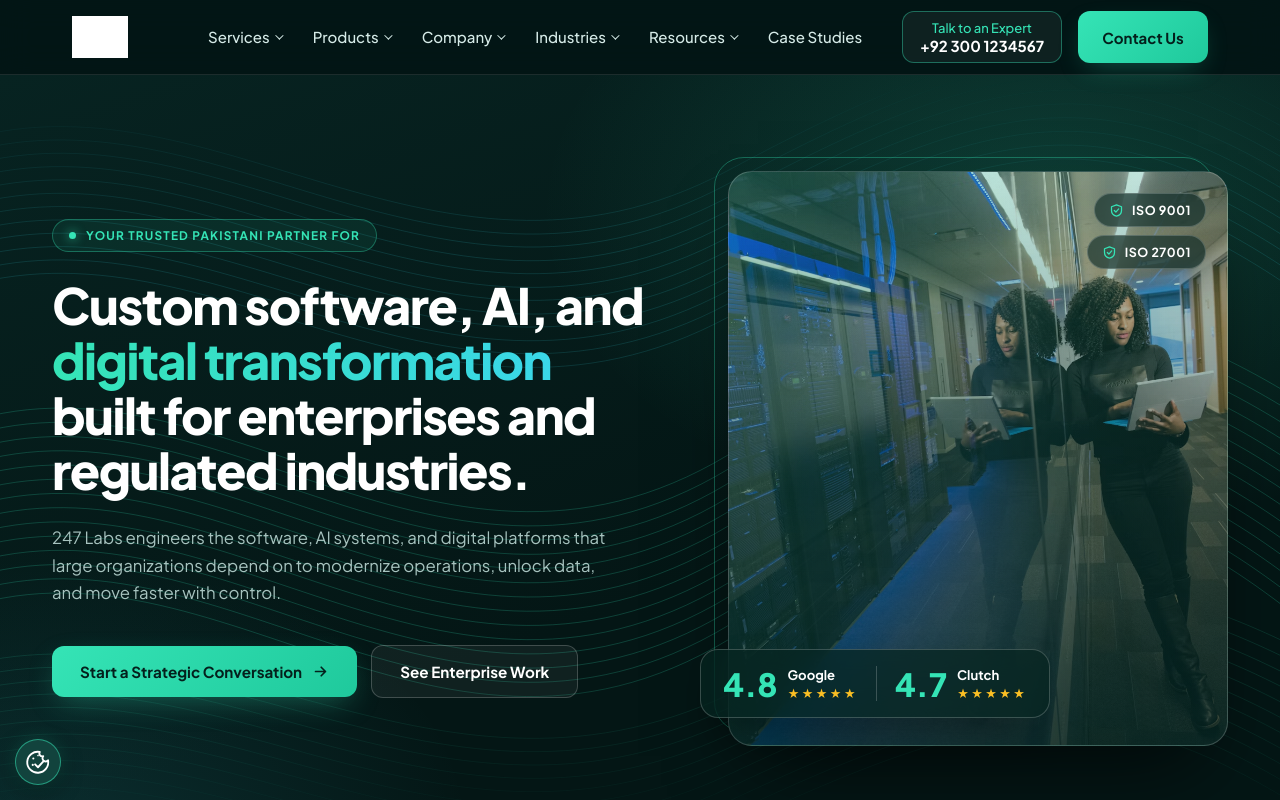
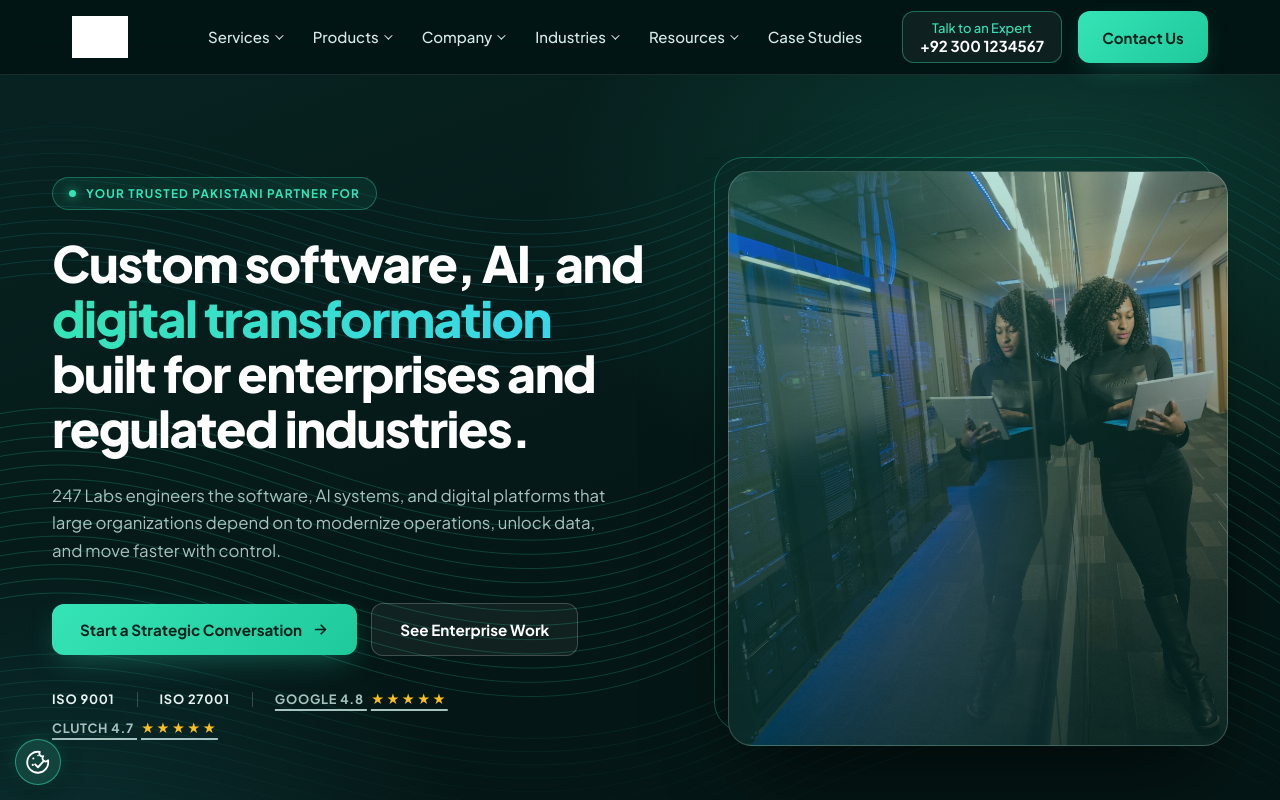
Before and after one commit to Khizarkhan280/maidahussain, a React (Vite) app in the folder client/: page / in a window 1280 px wide. Shown: the top 800 px of the page. Built offline with nearby package versions, Linux system fonts and the light colour scheme; grey boxes are pictures that could not be loaded.

Commit message:
Fix Hero img design

```diff
--- a/client/src/components/Footer.jsx
+++ b/client/src/components/Footer.jsx
@@ -31,7 +31,7 @@ export default function Footer() {
 
       <div className="foot-social">
         <a href="#" aria-label="LinkedIn">
-          <svg viewBox="0 0 24 24">
+          <svg viewBox="-1.8 0.5 22 24">
             <path d="M4.98 3.5C4.98 4.88 3.87 6 2.5 6S0 4.88 0 3.5 1.12 1 2.5 1s2.48 1.12 2.48 2.5zM.5 8h4V24h-4V8zm7.5 0h3.8v2.2h.05c.53-1 1.83-2.2 3.77-2.2 4.03 0 4.78 2.65 4.78 6.1V24h-4v-7.3c0-1.74-.03-3.98-2.43-3.98-2.43 0-2.8 1.9-2.8 3.86V24h-4V8z" />
           </svg>
         </a>
--- a/client/src/components/Hero.jsx
+++ b/client/src/components/Hero.jsx
@@ -1,13 +1,6 @@
 const ArrowIcon = () => (
   <svg viewBox="0 0 24 24" fill="none" stroke="currentColor" strokeWidth="2.4" strokeLinecap="round" strokeLinejoin="round" aria-hidden="true">
     <path d="M5 12h14M13 6l6 6-6 6" />
-  </svg>
-);
-
-const ShieldIcon = () => (
-  <svg viewBox="0 0 24 24" fill="none" stroke="currentColor" strokeWidth="2" strokeLinecap="round" strokeLinejoin="round" aria-hidden="true">
-    <path d="M12 3l8 3v6c0 4.5-3.2 8-8 9-4.8-1-8-4.5-8-9V6l8-3z" />
-    <path d="M8.5 12l2.5 2.5 4.5-5" />
   </svg>
 );
 
@@ -29,6 +22,7 @@ export default function Hero() {
             247 Labs engineers the software, AI systems, and digital platforms that large organizations depend on to
             modernize operations, unlock data, and move faster with control.
           </p>
+
           <div className="hero-ctas">
             <a href="#contact" className="btn-primary">
               Start a Strategic Conversation <ArrowIcon />
@@ -37,38 +31,25 @@ export default function Hero() {
               See Enterprise Work
             </a>
           </div>
+
+          {/* ---------- TRUST ROW (under the buttons) ---------- */}
+          <div className="hero-trust">
+            <div className="hero-trust-inner">
+              <span className="trust-item">ISO 9001</span>
+              <span className="trust-item">ISO 27001</span>
+              <a href="#" className="trust-item trust-link">
+                Google 4.8 <span className="stars">★★★★★</span>
+              </a>
+              <a href="#" className="trust-item trust-link">
+                Clutch 4.7 <span className="stars">★★★★★</span>
+              </a>
+            </div>
+          </div>
         </div>
 
-        {/* ---------- RIGHT: image card + floating glass cards ---------- */}
+        {/* ---------- RIGHT: clean image, no overlays ---------- */}
         <div className="hero-visual">
           <div className="hv-photo"></div>
-
-          <div className="hv-badges">
-            <span className="pill">
-              <ShieldIcon /> ISO 9001
-            </span>
-            <span className="pill">
-              <ShieldIcon /> ISO 27001
-            </span>
-          </div>
-
-          <div className="hv-card">
-            <a href="#" className="rating">
-              <strong>4.8</strong>
-              <span>
-                <b>Google</b>
-                <span className="stars">★★★★★</span>
-              </span>
-            </a>
-            <span className="hv-divider"></span>
-            <a href="#" className="rating">
-              <strong>4.7</strong>
-              <span>
-                <b>Clutch</b>
-                <span className="stars">★★★★★</span>
-              </span>
-            </a>
-          </div>
         </div>
       </div>
     </section>
--- a/client/src/index.css
+++ b/client/src/index.css
@@ -707,7 +707,62 @@ nav {
 }
 
 
-/* ---------- VISUAL ---------- */
+/* ---------- TRUST ROW (under the buttons) ---------- */
+
+.hero-trust {
+  --sep: 22px; /* space on each side of the divider */
+  margin-top: 36px;
+  overflow: hidden; /* clips the divider of any item that starts a line */
+  padding-bottom: 4px; /* keeps the underline from being clipped */
+
+  opacity: 0;
+  animation: riseIn 0.7s ease 0.48s forwards;
+}
+
+.hero-trust-inner {
+  display: flex;
+  align-items: center;
+  flex-wrap: wrap;
+  row-gap: 14px;
+  /* pulls each line's first item left so its border and padding sit off-screen */
+  margin-left: calc(-1 * (var(--sep) + 1px));
+}
+
+.trust-item {
+  padding-left: var(--sep);
+  padding-right: 0;
+  margin-right: var(--sep);
+  border-left: 1px solid var(--line-2);
+
+  font-size: 0.8rem;
+  font-weight: 700;
+  letter-spacing: 0.06em;
+  text-transform: uppercase;
+  line-height: 1.2;
+  color: #e6f3f1;
+  white-space: nowrap;
+}
+
+.trust-link {
+  color: var(--muted);
+  text-decoration: underline;
+  text-underline-offset: 5px;
+  text-decoration-thickness: 1.5px;
+  transition: color 0.2s ease;
+}
+
+.trust-link:hover {
+  color: var(--accent);
+}
+
+.trust-link .stars {
+  margin-left: 4px;
+  color: #fbbf24;
+  letter-spacing: 2px;
+}
+
+
+/* ---------- VISUAL (clean image, no overlays) ---------- */
 
 .hero-visual {
   position: relative;
@@ -760,108 +815,6 @@ nav {
   box-shadow: 0 40px 80px -30px rgba(0, 0, 0, 0.75);
 }
 
-.hv-badges {
-  position: absolute;
-  top: 22px;
-  right: 22px;
-  z-index: 2;
-
-  display: flex;
-  flex-direction: column;
-  align-items: flex-end;
-  gap: 8px;
-}
-
-.hv-badges .pill {
-  display: inline-flex;
-  align-items: center;
-  gap: 8px;
-
-  padding: 8px 14px;
-
-  border: 1px solid var(--line-2);
-  border-radius: 999px;
-
-  background: rgba(6, 36, 33, 0.6);
-  -webkit-backdrop-filter: blur(14px);
-  backdrop-filter: blur(14px);
-
-  font-size: 0.78rem;
-  font-weight: 700;
-  letter-spacing: 0.04em;
-}
-
-.hv-badges .pill svg {
-  width: 15px;
-  height: 15px;
-  color: var(--accent);
-}
-
-.hv-card {
-  position: absolute;
-  left: -28px;
-  bottom: 28px;
-  z-index: 2;
-
-  display: flex;
-  align-items: center;
-  gap: 18px;
-
-  padding: 16px 22px;
-
-  border: 1px solid var(--line-2);
-  border-radius: 18px;
-
-  background: rgba(6, 36, 33, 0.72);
-  -webkit-backdrop-filter: blur(16px);
-  backdrop-filter: blur(16px);
-
-  box-shadow: 0 24px 50px -20px rgba(0, 0, 0, 0.7);
-}
-
-.hv-card .rating {
-  display: flex;
-  align-items: center;
-  gap: 10px;
-  transition: transform 0.2s ease;
-}
-
-.hv-card .rating:hover {
-  transform: translateY(-2px);
-}
-
-.hv-card .rating strong {
-  font-family: var(--font-head);
-  font-size: 2rem;
-  font-weight: 800;
-  line-height: 1;
-  color: var(--accent);
-}
-
-.hv-card .rating > span {
-  display: flex;
-  flex-direction: column;
-  gap: 3px;
-}
-
-.hv-card .rating b {
-  font-size: 0.82rem;
-  font-weight: 700;
-  color: #fff;
-}
-
-.hv-card .stars {
-  color: #fbbf24;
-  font-size: 0.72rem;
-  letter-spacing: 2px;
-}
-
-.hv-divider {
-  width: 1px;
-  align-self: stretch;
-  background: var(--line-2);
-}
-
 
 /* ---------- HERO: TABLET ---------- */
 
@@ -885,10 +838,6 @@ nav {
     max-width: 560px;
     aspect-ratio: 4 / 3.4;
   }
-
-  .hv-card {
-    left: 18px;
-  }
 }
 
 
@@ -942,30 +891,25 @@ nav {
     padding: 15px 18px;
   }
 
+  .hero-trust {
+    --sep: 14px;
+    margin-top: 28px;
+  }
+
+  /* .hero-trust-inner {
+    row-gap: 14px;
+  } */
+
+  .trust-item {
+    font-size: 0.72rem;
+  }
+
   .hero-visual {
     aspect-ratio: 4 / 4.2;
   }
 
   .hero-visual::before {
     inset: -10px 10px 10px -10px;
-  }
-
-  .hv-badges {
-    top: 14px;
-    right: 14px;
-  }
-
-  .hv-card {
-    left: 12px;
-    right: 12px;
-    bottom: 14px;
-    justify-content: space-between;
-    padding: 14px 16px;
-    gap: 12px;
-  }
-
-  .hv-card .rating strong {
-    font-size: 1.6rem;
   }
 }
 
@@ -1717,7 +1661,6 @@ nav {
 
 /* =========================================================
    CONTACT PAGE EXTRAS: BENEFITS / PROCESS + LOCATIONS
-   (paste into index.css, e.g. just above the POLICIES section)
    ========================================================= */
 
 /* ---------- shared heading pieces ---------- */
```
